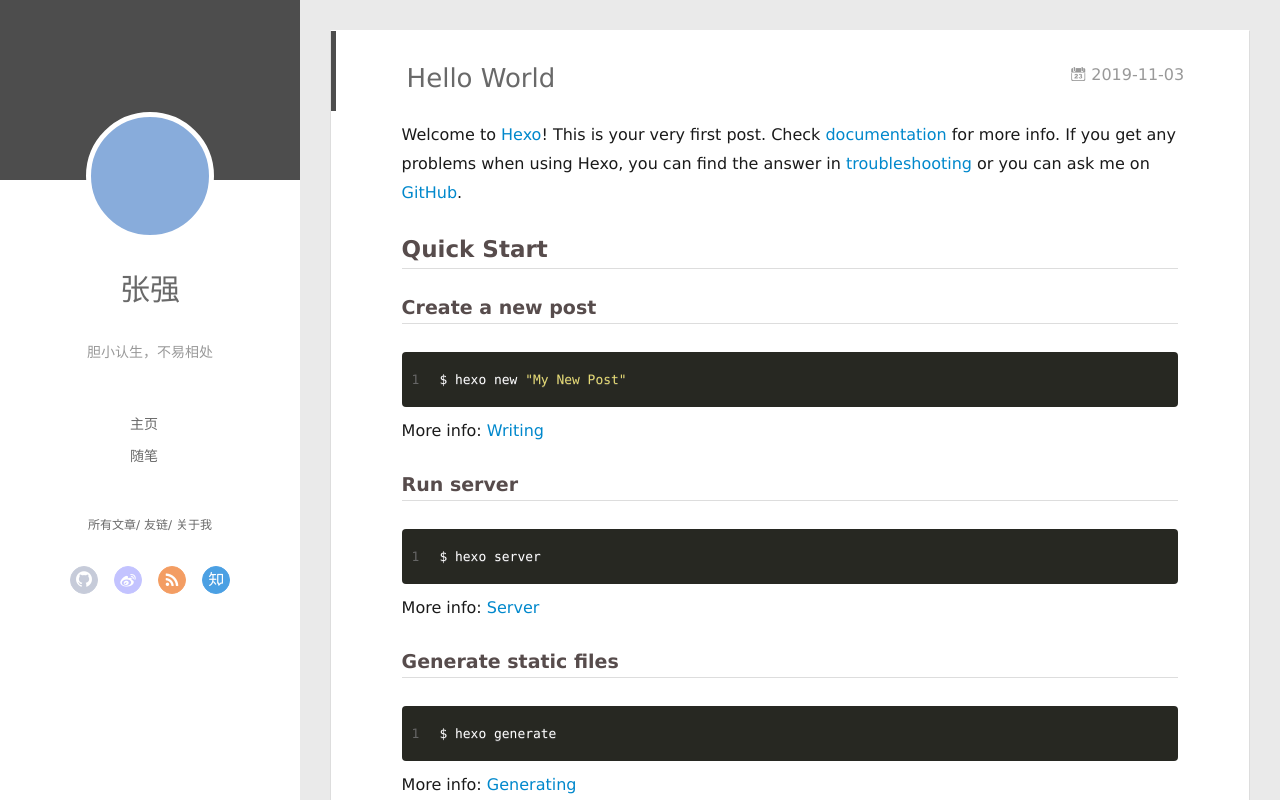
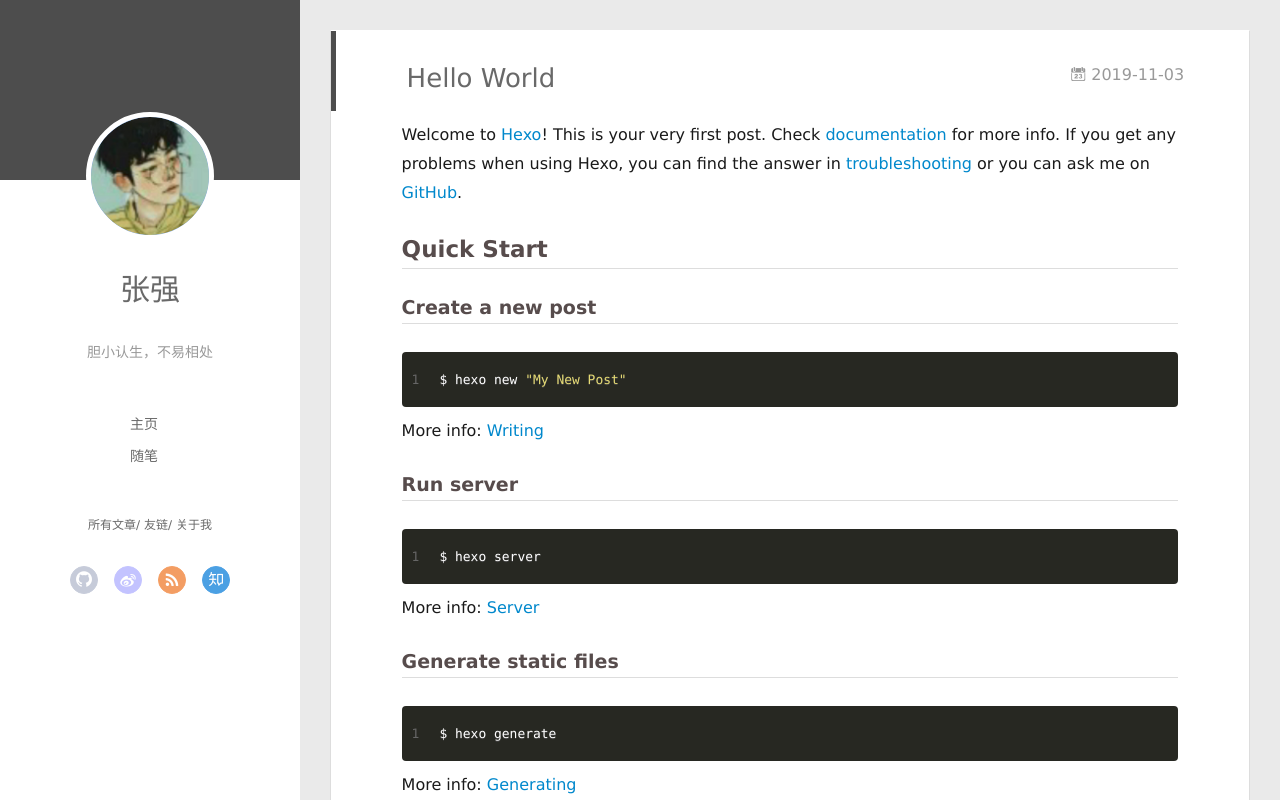
Before and after one commit to zhangqiang66/zhangqiang66.github.io, a plain HTML site: page 2019/11/03/hello-world/index.html in a window 1280 px wide. Drawn offline with Linux system fonts and the light colour scheme.

Commit message:
Site updated: 2019-11-04 18:07:43

```diff
--- a/2019/11/03/hello-world/index.html
+++ b/2019/11/03/hello-world/index.html
@@ -45,7 +45,7 @@
 <div class="intrude-less">
 	<header id="header" class="inner">
 		<a href="/" class="profilepic">
-			<img src="" class="js-avatar">
+			<img src="/img/logo_bg.jpg" class="js-avatar">
 		</a>
 		<hgroup>
 		  <h1 class="header-author"><a href="/">张强</a></h1>
@@ -105,7 +105,7 @@
 	<div class="intrude-less">
 		<header id="header" class="inner">
 			<div class="profilepic">
-				<img src="" class="js-avatar">
+				<img src="/img/logo_bg.jpg" class="js-avatar">
 			</div>
 			<hgroup>
 			  <h1 class="header-author js-header-author">张强</h1>
```
Also changed, not shown: 2019/11/03/我的第一篇博客/index.html (+2 -2 lines), archives/2019/11/index.html (+2 -2 lines), archives/2019/index.html (+2 -2 lines), archives/index.html (+2 -2 lines), index.html (+2 -2 lines), img/logo_bg.jpg (added).
